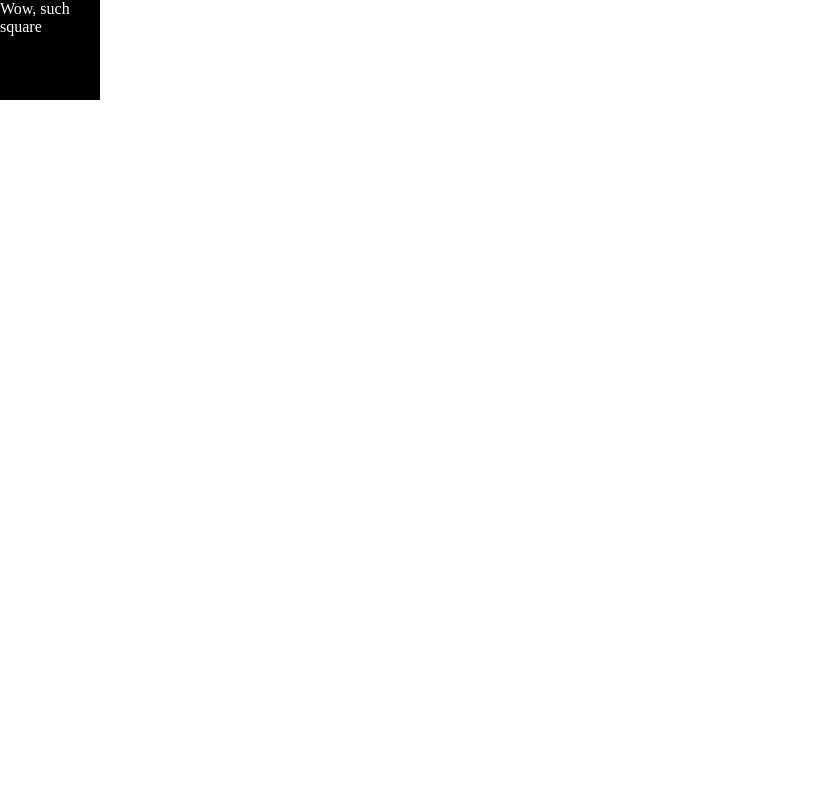
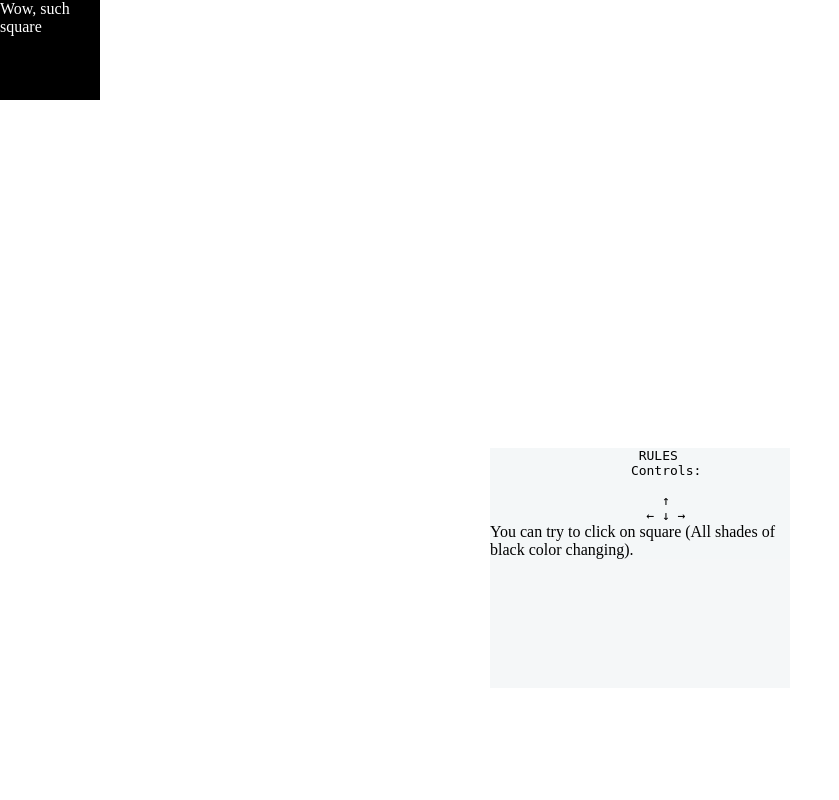
Before and after one commit to ArtikynPlayground/ArtikynPlayground.github.io, a PHP site: page /new in a window 1280 px wide. Shown: the whole page, without its empty margins (0-839 px from the left). Run offline with PHP 8.4, Linux system fonts and the light colour scheme; some libraries are stand-ins or nearby versions.

Commit message:
Added easter egg on main page and sqare reworking
+ Easter egg on main page
= Reworked square page

```diff
--- a/index.html
+++ b/index.html
@@ -8,7 +8,8 @@
 	<script src="main.js" defer></script>
 </head>
 <body>
-<div id="wrapper"></div>
+<div id="wrapper">
+<img src="https://memepedia.ru/wp-content/uploads/2017/07/1429794583_343353562.png" alt="" class="img_meme">
 <div align="center" class="inProgress">
  <a href="#" id="button" onclick="showShark()"><p>Я тебя скушою, Марвик 🦈</p></a>
 </div>
@@ -27,7 +28,7 @@
 Артур Галеев
 Казань 2018.</pre>
 </div>
-
+</div>
 
 
 
--- a/new/index.html
+++ b/new/index.html
@@ -11,5 +11,16 @@
     <div id="square" onclick="Clicker(), setRandomBlack()">
     Wow, such square
     </div>
+
+    <div class="footer"><div class="footer_container">
+    <pre>                   RULES</pre>
+                    <pre>                  Controls:
+
+                      ↑
+                    ← ↓ →  </pre>
+                    <p>You can try to click on square (All shades of black color changing).</p>
+    </div>
+
+    </div>
 </body>
 </html>
--- a/new/main.css
+++ b/new/main.css
@@ -11,20 +11,23 @@
 body{
     overflow: hidden;
 }
-@media (min-width:320px){
-    *{
-    margin: 0;
-    padding: 0;
+.footer{
+    width: 300px;
+    height: 30%;
+
+    position: absolute;
+    top: 0px;
+    left: 0px;
+    bottom: 0px;
+    right: 0px;
+    margin: 35% auto;
+    background:rgba(236, 240, 241, 0.5)
 }
-#square{
-    width: 100px;
-    height: 100px;
-    background-color: black;
-    color: white;
-}
-body{
-    overflow: hidden;
-}
+ .footer_container {
+    background:rgba(236, 240, 241, 0.1);
 
 
 }
+.footer_container p{
+
+}
```
Also changed, not shown: css/main.css (+10 -1 lines).
